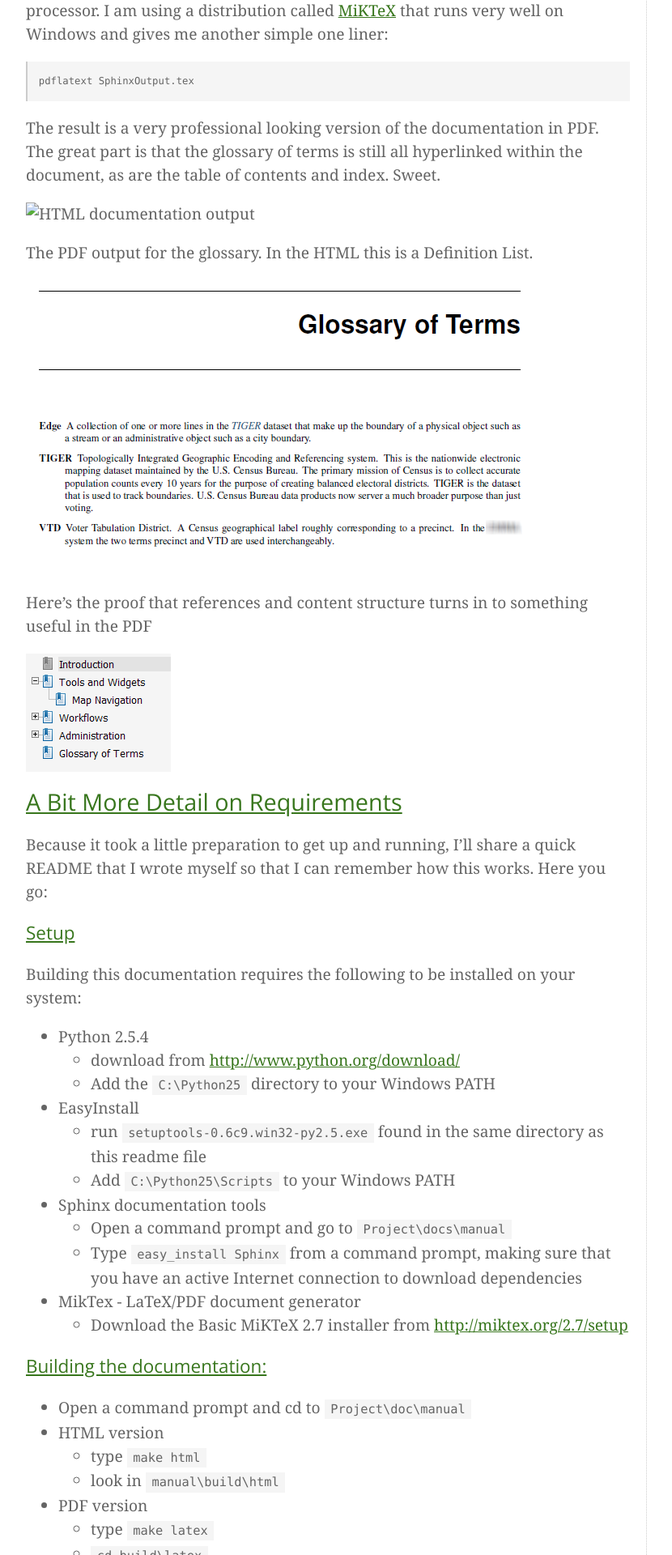
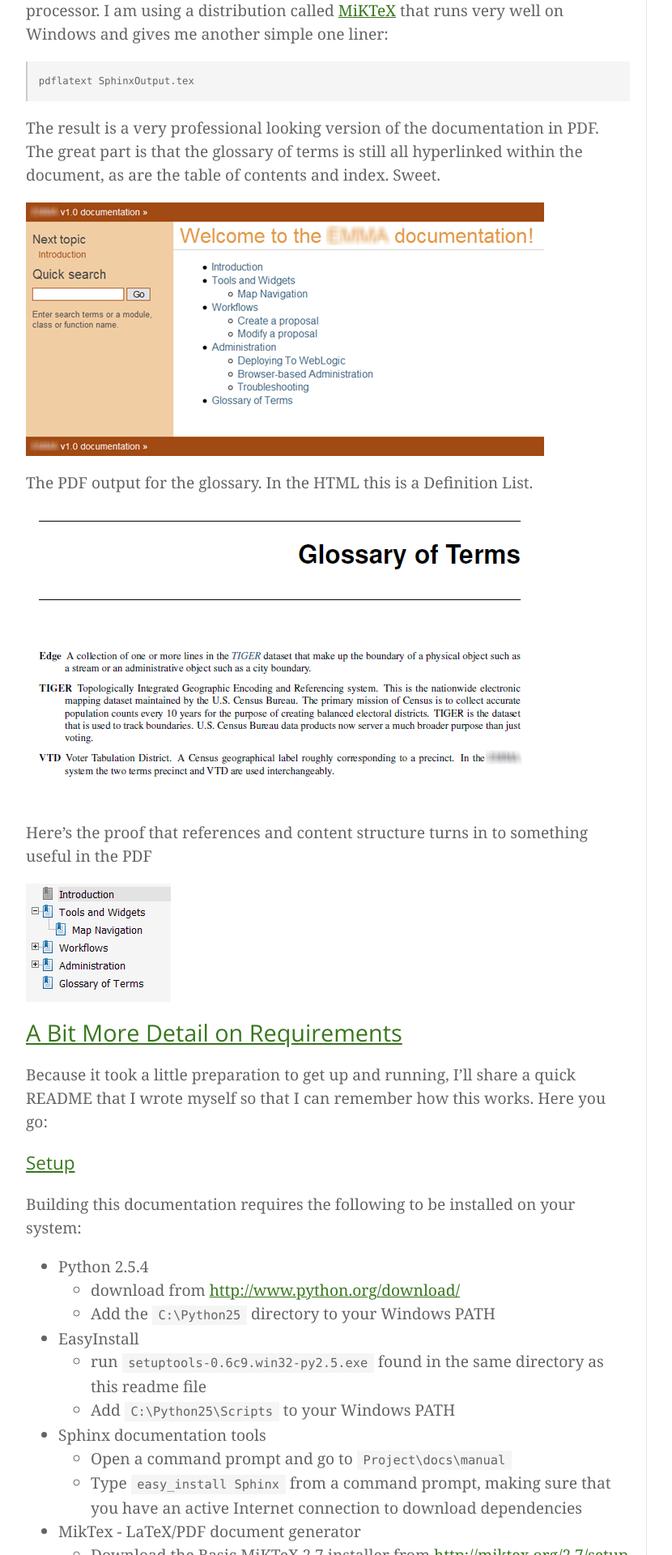
Before and after one commit to dvhthomas/dvhthomas.github.com, a Jekyll site: the page built from _posts/2009-05-06-writing-documentation-using-restructured-text.md, in a window 1280 px wide. Shown: the part 3631-5551 px from the top of the page at 81% size, without its empty margins (38-868 px from the left). Built offline with Jekyll 4.4.1, drawn with Linux system fonts in a browser that asks for light colours; some web fonts are replaced; comment, search, counter and statistics services are not loaded.

Commit message:
fixing missing image on genius post

```diff
--- a/_posts/2009-05-06-writing-documentation-using-restructured-text.md
+++ b/_posts/2009-05-06-writing-documentation-using-restructured-text.md
@@ -70,7 +70,7 @@ As long as Python is installed with the Sphinx and docutils bits, that is all yo
 
 The result is a very professional looking version of the documentation in PDF. The great part is that the glossary of terms is still all hyperlinked within the document, as are the table of contents and index. Sweet.
 
-![HTML documentation output](images/rst-html.png)
+![HTML documentation output](/images/rst-html.png)
 
 The PDF output for the glossary. In the HTML this is a Definition List.
 
```
